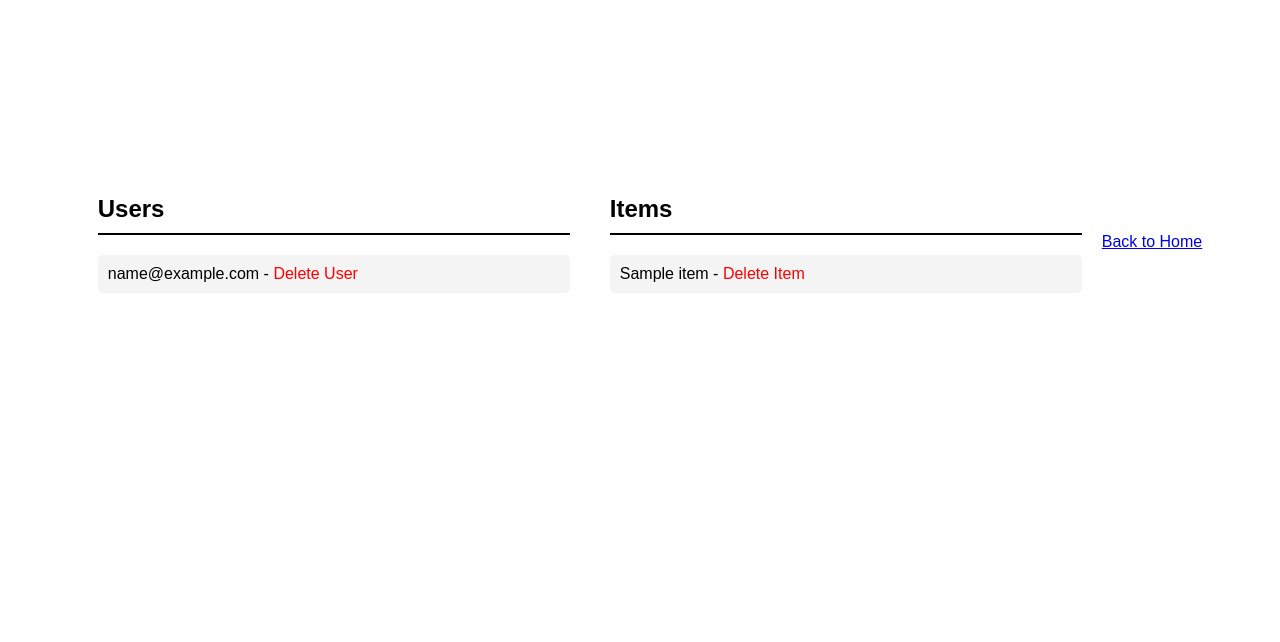
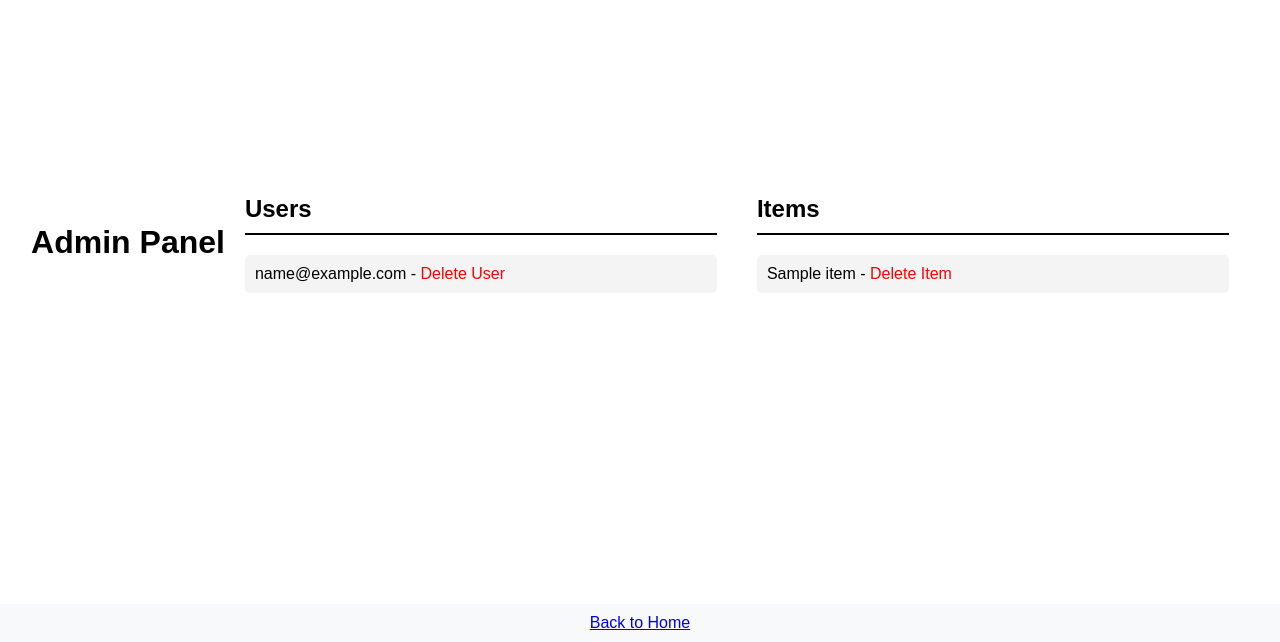
Before and after one commit to avsaralpay/cengden, a Flask app: page /admin in a window 1280 px wide. Shown: the part 158-800 px from the top of the page. Run offline with Flask 2, Linux system fonts and the light colour scheme; the visitor is signed in with stand-in values (Sample User, id 1); a database or web service that is not in the repository returns one stand-in record (values such as "Sample title"); some libraries are stand-ins or nearby versions.

Commit message:
testttttttttttttt

```diff
--- a/templates/admin_panel.html
+++ b/templates/admin_panel.html
@@ -47,9 +47,21 @@
             color: red;
             text-decoration: none;
         }
+
+        .back-to-home {
+            position: fixed; /* Fixed at the bottom of the page */
+            bottom: 0;
+            left: 50%; /* Center the link */
+            transform: translateX(-50%); /* Center the link correctly */
+            background-color: #f8f9fa;
+            padding: 10px;
+            width: 100%;
+            text-align: center;
+        }
     </style>
 </head>
 <body>
+    <h1>Admin Panel</h1>
     <div class="admin-container">
         <div class="admin-section">
             <h2>Users</h2>
```
